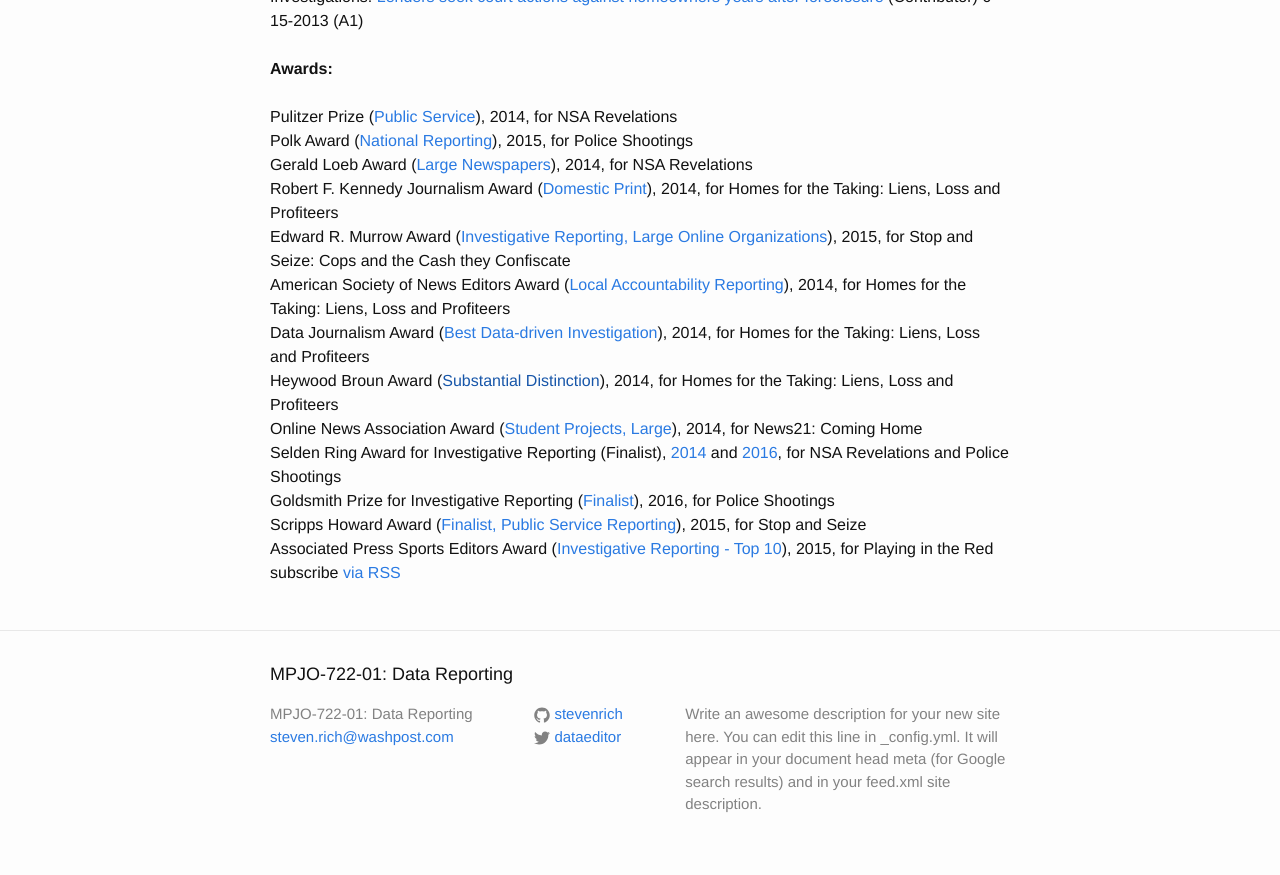
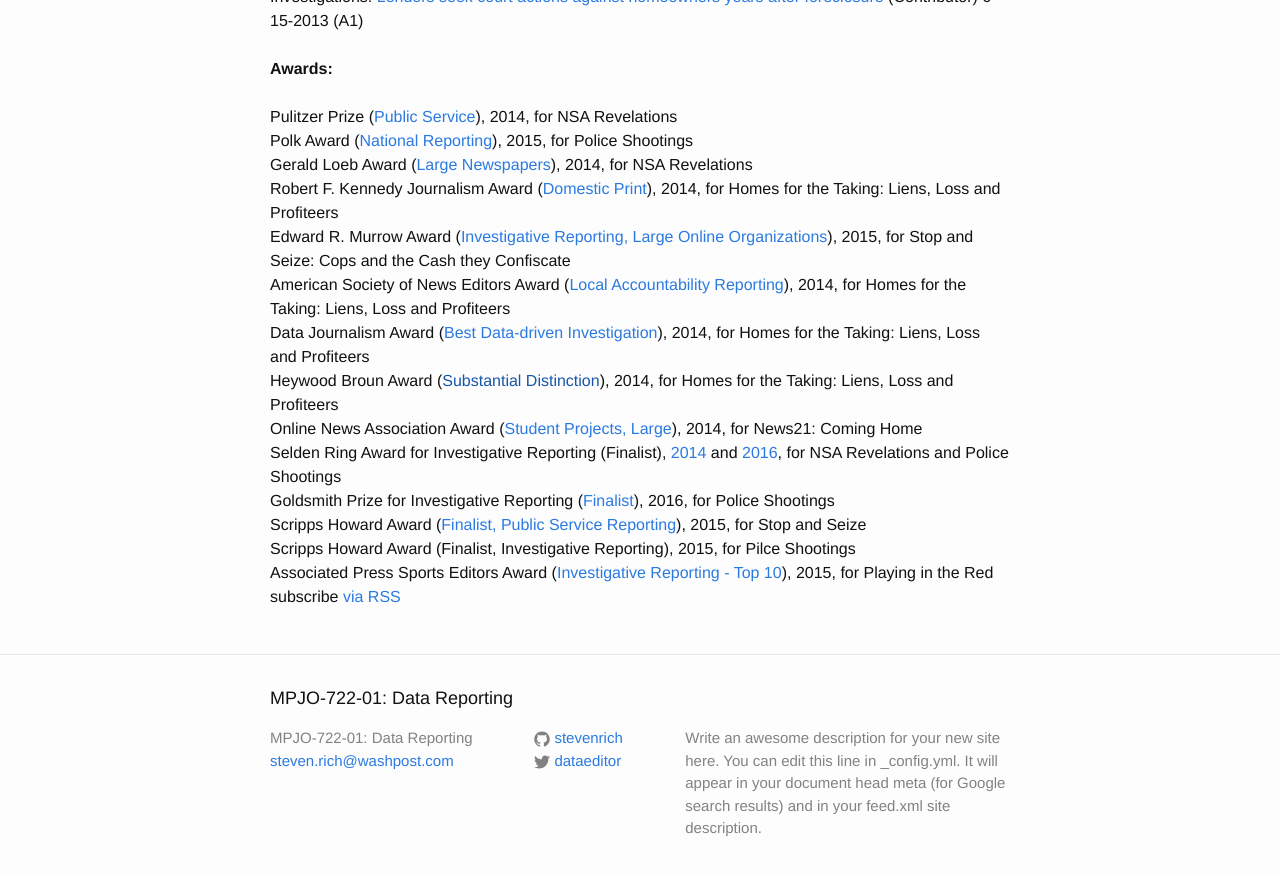
Before and after one commit to stevenrich-zz/stevenrich.github.io, a Jekyll site: the page built from clips.html, in a window 1280 px wide and 900 px high, scrolled down 3632 px. Shown: the top 875 px of the window. Built offline with Jekyll 4.4.1, drawn with Linux system fonts in a browser that asks for light colours.

Commit message:
Update clips.html

```diff
--- a/clips.html
+++ b/clips.html
@@ -116,6 +116,7 @@
   Selden Ring Award for Investigative Reporting (Finalist), <a href="http://annenberg.usc.edu/news/around-usc-annenberg/milwaukee-journal-sentinel-team-wins-2014-usc-annenberg-selden-ring-award">2014</a> and <a href="http://annenberg.usc.edu/news/awards/%E2%80%9Cseafood-slaves%E2%80%9D-associated-press-wins-usc-annenberg%E2%80%99s-2016-selden-ring-award">2016</a>, for NSA Revelations and Police Shootings<br>
   Goldsmith Prize for Investigative Reporting (<a href="http://shorensteincenter.org/goldsmith-awards-finalists-2016/">Finalist</a>), 2016, for Police Shootings<br>
   Scripps Howard Award (<a href="http://www.prnewswire.com/news-releases/scripps-howard-awards-honor-nations-best-2014-journalism-300051814.html">Finalist, Public Service Reporting</a>), 2015, for Stop and Seize<br>
+  Scripps Howard Award (Finalist, Investigative Reporting), 2015, for Pilce Shootings<br>
   Associated Press Sports Editors Award (<a href="http://apsportseditors.org/newsletter/2015-apse-contest-investigative-all-categories/">Investigative Reporting - Top 10</a>), 2015, for Playing in the Red<br>
 
   <p class="rss-subscribe">subscribe <a href="{{ "/feed.xml" | prepend: site.baseurl }}">via RSS</a></p>
```
